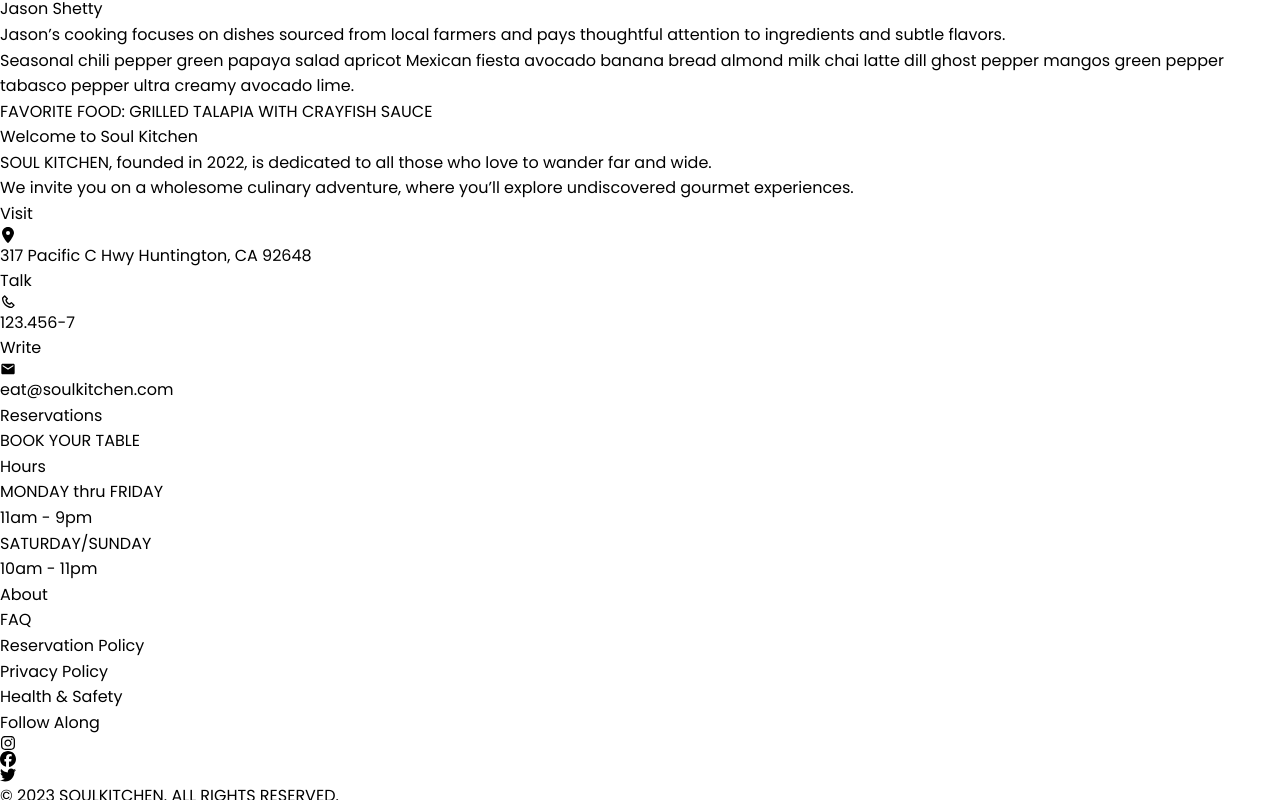
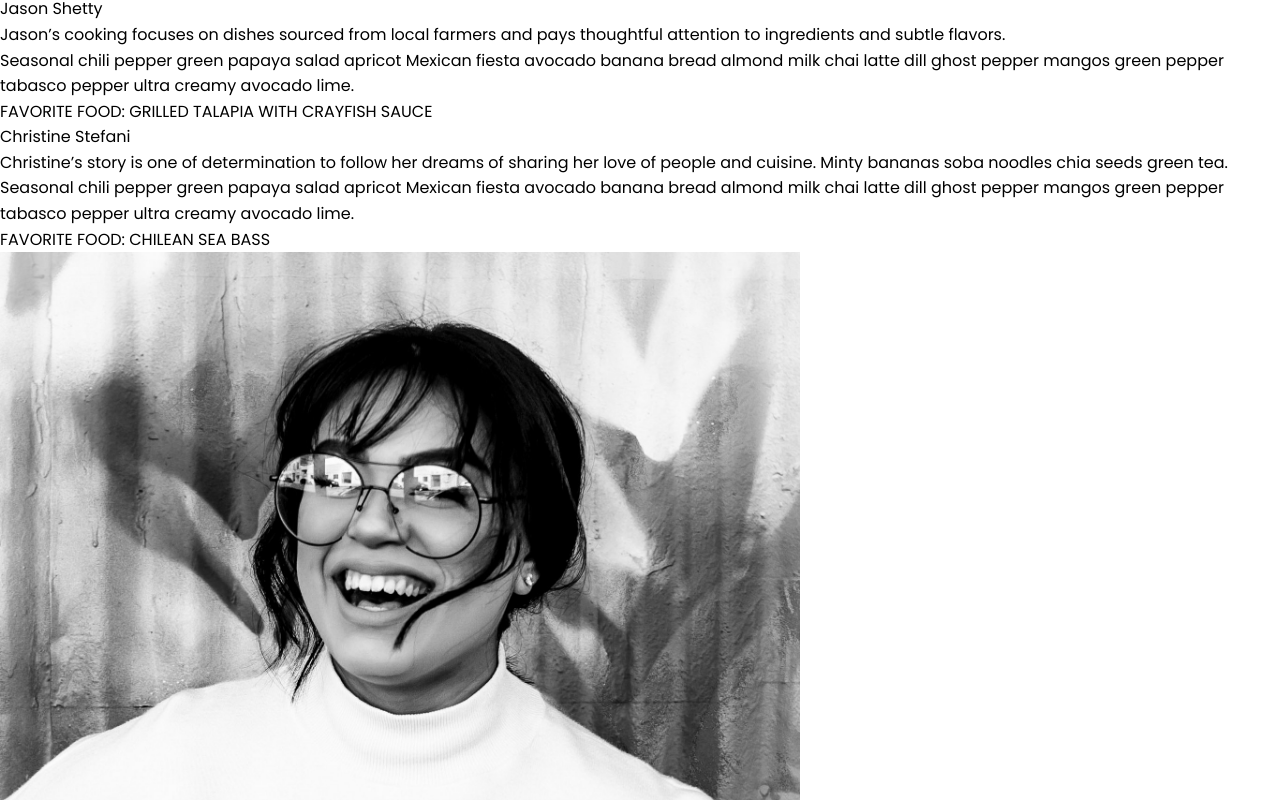
Before and after one commit to Reza-HM/soulkitchen-next, a Next.js app: page /team in a window 1280 px wide. Shown: the part 2460-3260 px from the top of the page. Built offline with nearby package versions, Linux system fonts and the light colour scheme.

Commit message:
coded team page's execChef section

```diff
--- /dev/null
+++ b/Components/Templates/Team/ExecutiveChef.tsx
@@ -0,0 +1,37 @@
+import Image from "next/image";
+
+const ExecutiveChef = () => {
+  return (
+    <div className="flex justify-between items-center">
+      <div className="flex-1 flex flex-col">
+        <h2 className="text-6xl font-PlayfairDisplay_Italic font-bold text-end py-6 px-20">
+          Christine Stefani
+        </h2>
+        <p className="line-clamp-5 leading-loose text-2xl text-end py-6 px-20">
+          Christine’s story is one of determination to follow her dreams of
+          sharing her love of people and cuisine. Minty bananas soba noodles
+          chia seeds green tea.
+        </p>
+        <p className="line-clamp-5 leading-loose text-2xl text-end py-6 px-20">
+          Seasonal chili pepper green papaya salad apricot Mexican fiesta
+          avocado banana bread almond milk chai latte dill ghost pepper mangos
+          green pepper tabasco pepper ultra creamy avocado lime.
+        </p>
+        <p className="line-clamp-5 leading-loose text-2xl text-end py-6 px-20">
+          FAVORITE FOOD: CHILEAN SEA BASS
+        </p>
+      </div>
+
+      <div className="flex-1">
+        <Image
+          alt="about us header's photo"
+          src="/img/chief1.jpg"
+          className="!w-full h-full object-cover object-center !grayscale"
+          width={800}
+          height={800}
+        />
+      </div>
+    </div>
+  );
+};
+export default ExecutiveChef;
--- a/pages/team/index.tsx
+++ b/pages/team/index.tsx
@@ -1,3 +1,4 @@
+import ExecutiveChef from "@/Components/Templates/Team/ExecutiveChef";
 import HeadChef from "@/Components/Templates/Team/HeadChef";
 import Header from "@/Components/Templates/Team/Header";
 
@@ -6,6 +7,7 @@ const index = () => {
     <div>
       <Header />
       <HeadChef />
+      <ExecutiveChef />
     </div>
   );
 };
```
